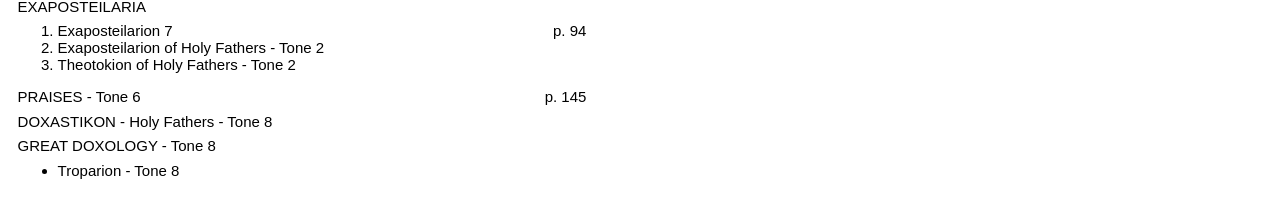
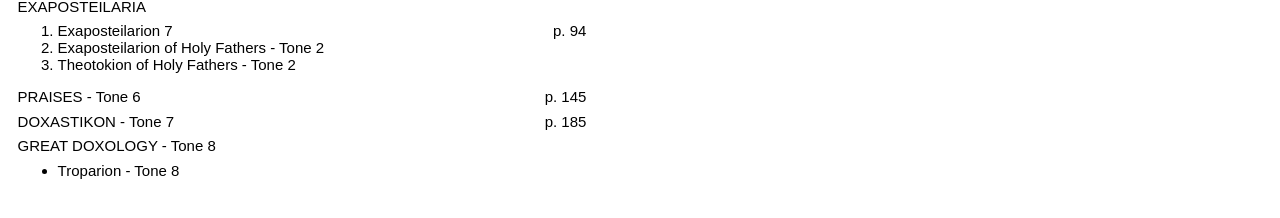
Before and after one commit to JPry/choir-guides, a Jekyll site: the page built from _posts/2015-07-19-Holy-Fathers-4th-Ecumenical-Counsel.md, in a window 1280 px wide. Shown: the part 453-671 px from the top of the page. Built offline with Jekyll 4.4.1, drawn with Linux system fonts in a browser that asks for light colours; part of the change alters nothing that is shown.

Commit message:
Fix variable names

```diff
--- a/_includes/orthros.md
+++ b/_includes/orthros.md
@@ -11,7 +11,7 @@ GOD IS THE LORD - Tone {{ page.tone }}
 LITTLE LITTANY **p. 32**{: class="right" }
 
 {% if page.kathismata %}
-KATHISMATA - {{ page.overrides.kathismata }}
+KATHISMATA - {{ page.kathismata }}
 {% else %}
 KATHISMATA - Tone {{ page.tone }} **p. {{ site.data.vars.kathismata[page.tone] }}**{: class="right" }
 {% endif %}
@@ -51,8 +51,8 @@ PRAISES - Tone {{ page.praises }}
 PRAISES - Tone {{ page.tone }} **p. {{ site.data.vars.praises[page.tone] }}**{: class="right" }
 {% endif %}
 
-{% if page.overrides.doxastikon != null %}
-DOXASTIKON - {{ page.overrides.doxastikon }}
+{% if page.doxastikon != null %}
+DOXASTIKON - {{ page.doxastikon }}
 {% else %}
 DOXASTIKON - Tone {{ site.data.vars.doxasticon[page.eothinon]['tone'] }} **p. {{ site.data.vars.doxasticon[page.eothinon]['page'] }}**{: class="right" }
 {% endif %}
```
